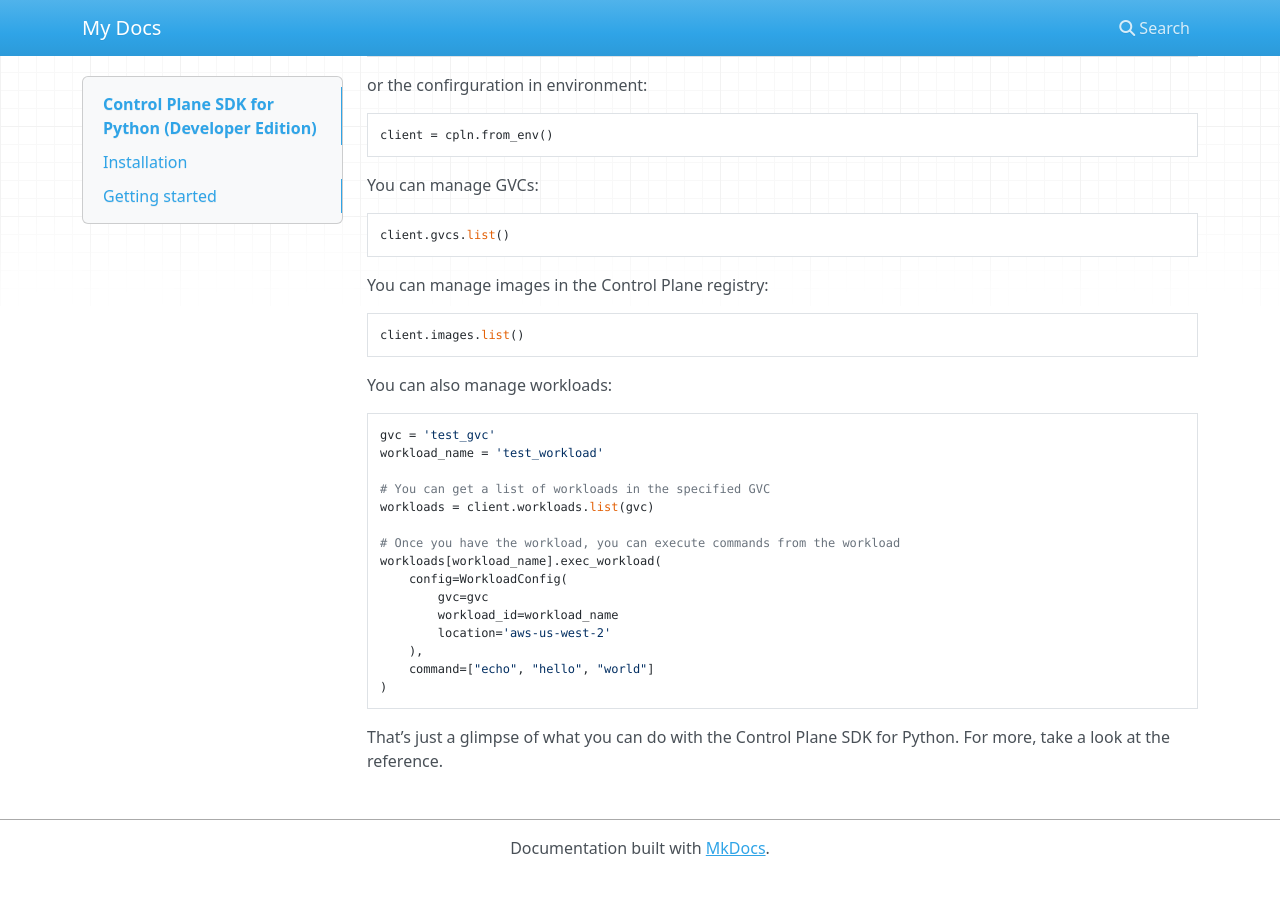
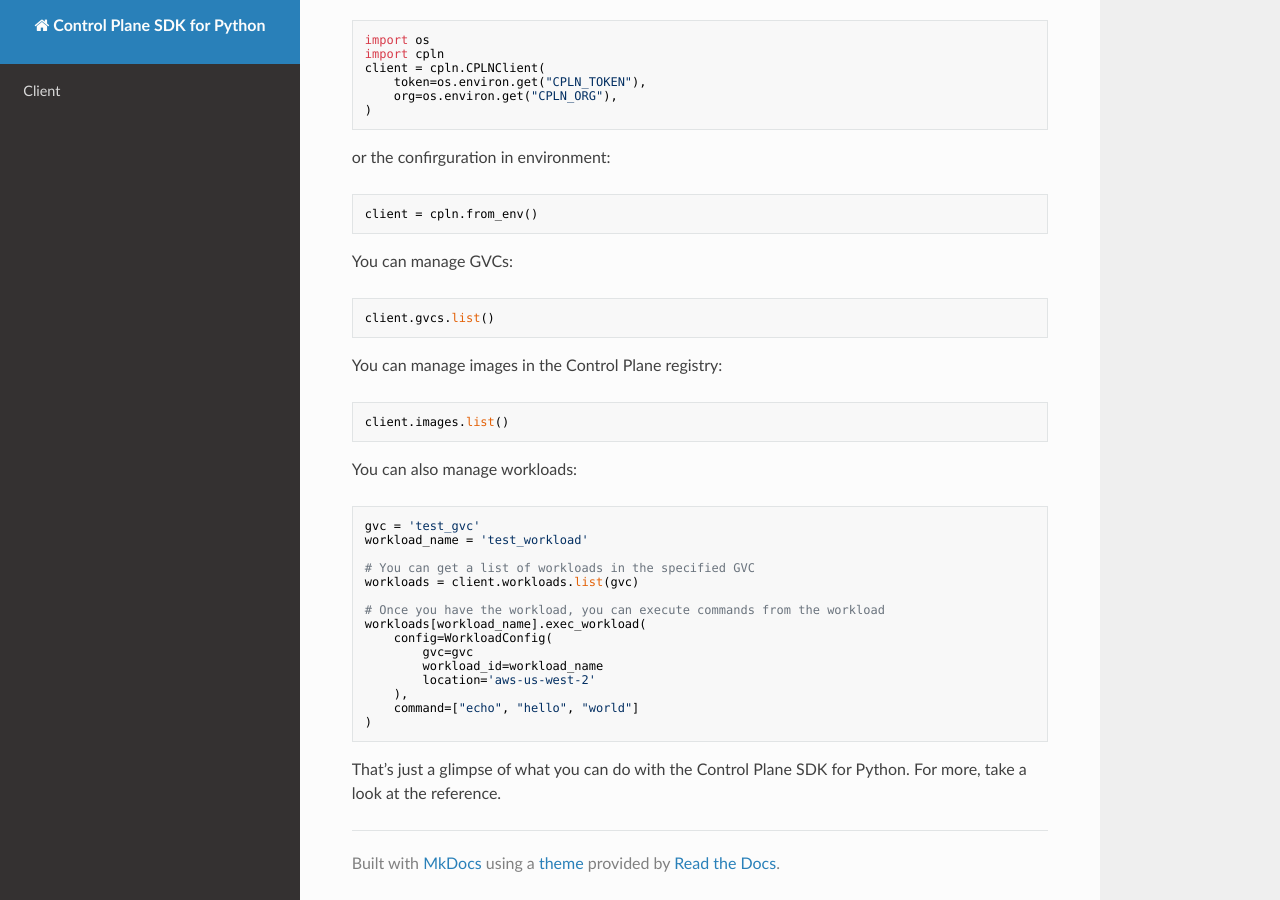
Before and after one commit to dave6892/cpln-py, an MkDocs documentation site: the page built from docs/index.md, in a window 1280 px wide and 900 px high, scrolled down 1071 px. Built offline with MkDocs 1.6.1, drawn with Linux system fonts in a browser that asks for light colours; nearby versions of some CDN libraries; before the commit the page ends 1947 px from its top, so only the background shows below that.

```diff
--- a/mkdocs.yml
+++ b/mkdocs.yml
@@ -1 +1,15 @@
-site_name: My Docs
+site_name: Control Plane SDK for Python
+plugins:
+  - mkdocstrings:
+      handlers:
+        python:
+          options:
+            docstring_section_style: list
+            members_order: source
+            show_root_heading: true
+            show_source: false
+            show_signature_annotations: true
+nav:
+  # - Home: index.md
+  - Client: client.md
+theme: readthedocs
--- a/pyproject.toml
+++ b/pyproject.toml
@@ -11,6 +11,7 @@ dependencies = [
     "ipython>=8.25.0",
     "websocket-client>=1.8.0",
     "mkdocs>=1.6.1",
+    "mkdocstrings[python]>=0.29.1",
 ]
 requires-python = ">=3.12"
 readme = "README.md"
```
Also changed, not shown: docs/client.md (added, +5 -0 lines), 2 other files.
